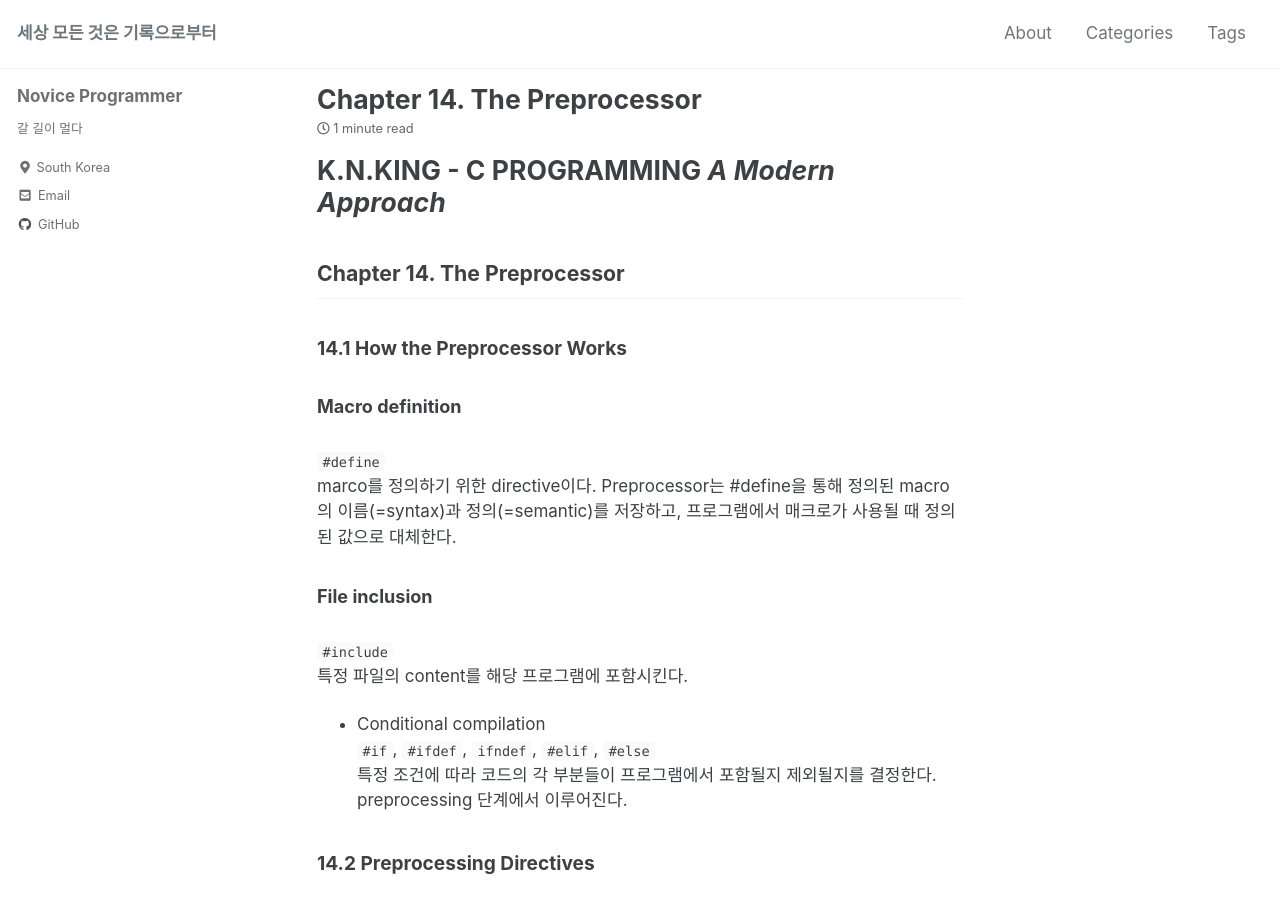
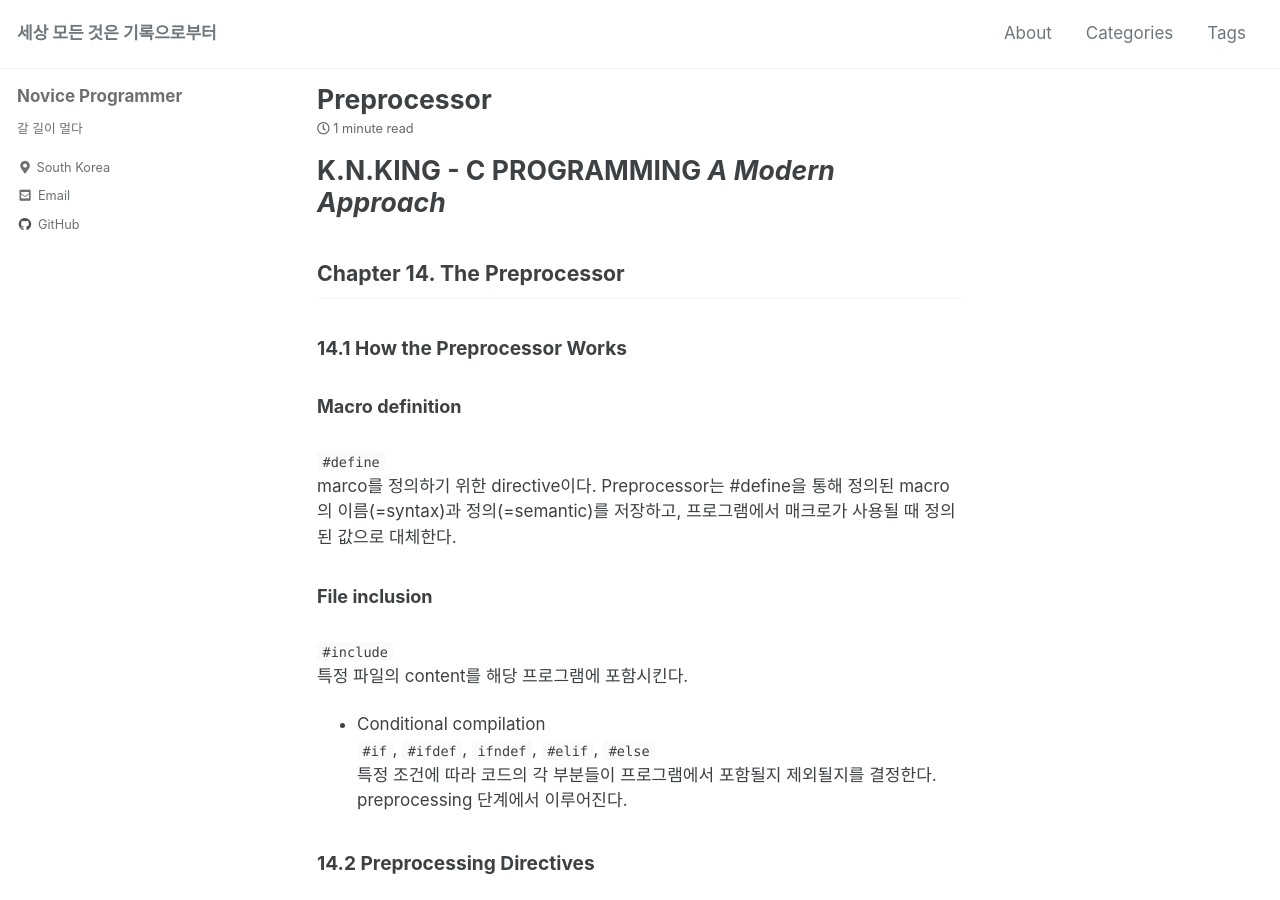
Before and after one commit to JuTaK97/JuTaK97.github.io, a Jekyll site: the page built from _posts/2022-03-10-Preprocessor.md, in a window 1280 px wide and 900 px high. Built offline with Jekyll 4.4.1, drawn with Linux system fonts in a browser that asks for light colours; cached includes are drawn as plain includes.

Commit message:
Update 2022-03-10-Preprocessor.md

```diff
--- a/_posts/2022-03-10-Preprocessor.md
+++ b/_posts/2022-03-10-Preprocessor.md
@@ -1,5 +1,4 @@
 ---
-title : "Chapter 14. The Preprocessor"
 categories :
   - C
 tags :
```
